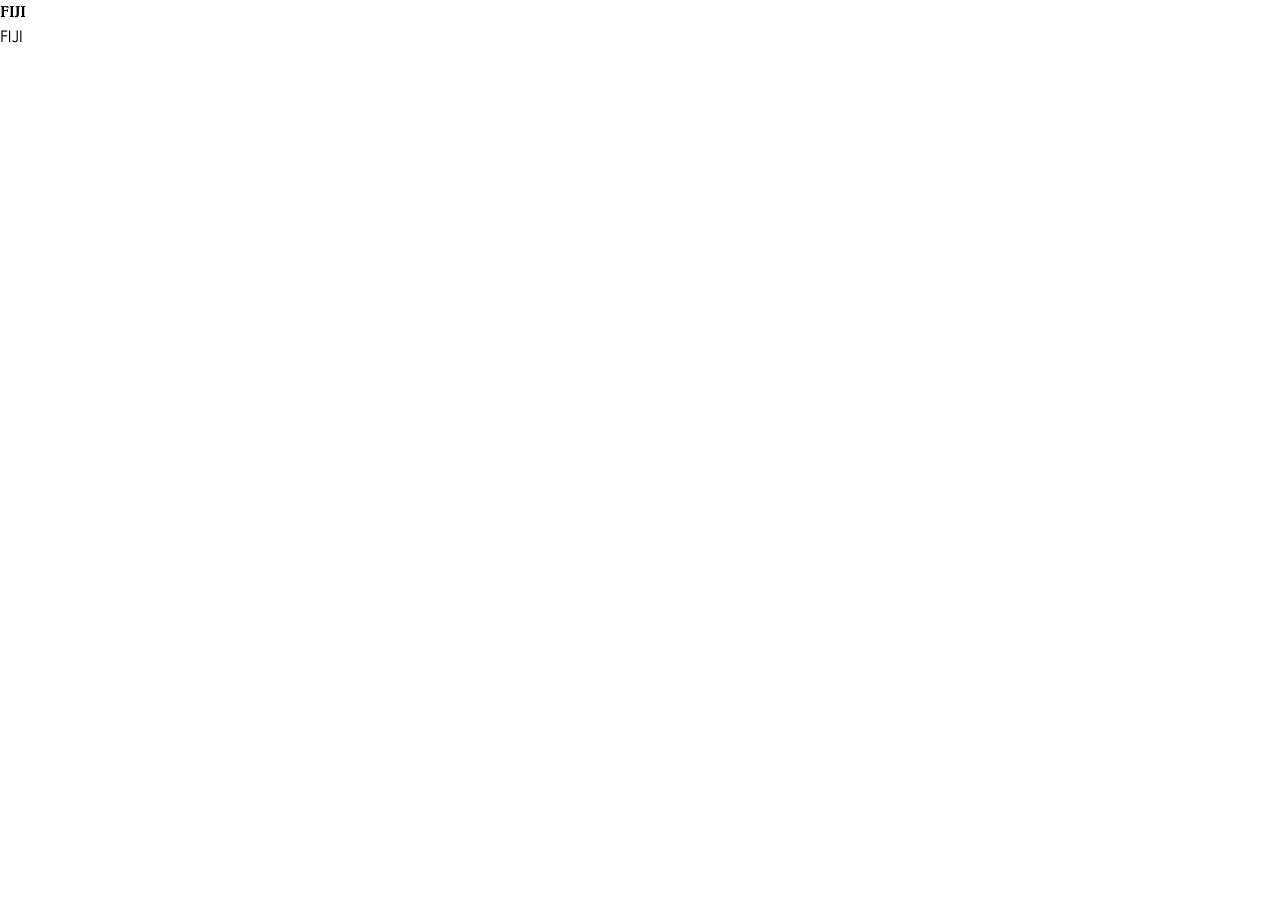
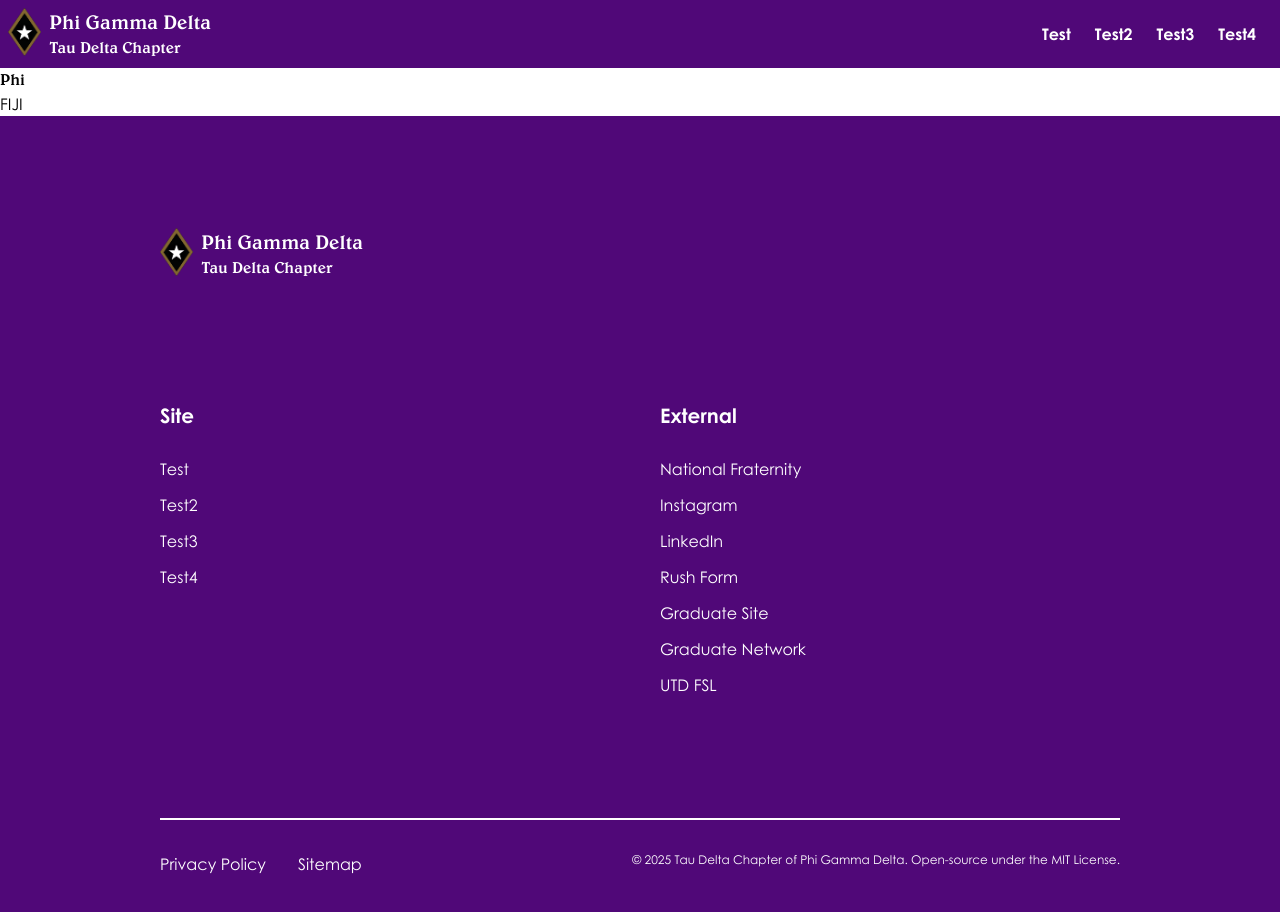
Before and after one commit to utdfiji/website, a Next.js app: page / in a window 1280 px wide. Shown: the top 912 px of the page. Before the commit the page ends 800 px from the top, so only its background shows below. Built offline with nearby package versions, Linux system fonts and the light colour scheme.

Commit message:
Navbar and Footer

```diff
--- a/src/app/page.tsx
+++ b/src/app/page.tsx
@@ -1,10 +1,15 @@
 import React from 'react';
+
+import Footer from '@/components/Footer';
+import Navbar from '@/components/Navbar';
 
 export default function Home() {
   return (
     <>
-      <h1 className="font-display">FIJI</h1>
+      <Navbar />
+      <h1 className="font-display">Phi</h1>
       <p className="">FIJI</p>
+      <Footer />
     </>
   );
 }
--- /dev/null
+++ b/src/components/Footer.tsx
@@ -0,0 +1,107 @@
+import Link from 'next/link';
+import React from 'react';
+
+import Logo from './Logo';
+
+const groups = [
+  {
+    name: 'Site',
+    links: [
+      {
+        name: 'Test',
+        href: '/',
+      },
+      {
+        name: 'Test2',
+        href: '/',
+      },
+      {
+        name: 'Test3',
+        href: '/',
+      },
+      {
+        name: 'Test4',
+        href: '/',
+      },
+    ],
+  },
+  {
+    name: 'External',
+    links: [
+      {
+        name: 'National Fraternity',
+        href: 'https://phigam.org/',
+      },
+      {
+        name: 'Instagram',
+        href: 'https://www.instagram.com/utdfiji/',
+      },
+      {
+        name: 'LinkedIn',
+        href: 'https://www.linkedin.com/company/phigammadelta-taudelta/',
+      },
+      {
+        name: 'Rush Form',
+        href: 'http://bit.ly/rushutdfiji',
+      },
+      {
+        name: 'Graduate Site',
+        href: 'https://fiji-tau-delta-chapter.square.site/',
+      },
+      {
+        name: 'Graduate Network',
+        href: 'https://www.linkedin.com/groups/12942338/',
+      },
+      {
+        name: 'UTD FSL',
+        href: 'https://gogreek.utdallas.edu/',
+      },
+    ],
+  },
+];
+
+export default function Footer() {
+  return (
+    <footer className="bg-purple text-white w-full h-screen pb-10 md:px-40 px-8 pt-16 sm:pt-28 flex flex-col justify-between">
+      <Logo />
+      <div className="grid grid-cols-2 gap-10">
+        {groups.map((group) => (
+          <div key={group.name} className="flex flex-col items-start gap-3">
+            <h3 className="text-xl font-semibold mb-4">{group.name}</h3>
+            {group.links.map((link) => (
+              <Link
+                key={link.name}
+                className="underline decoration-transparent hover:decoration-inherit transition"
+                href={link.href}
+              >
+                {link.name}
+              </Link>
+            ))}
+          </div>
+        ))}
+      </div>
+      <div>
+        <div className="border-t-2 border-white" />
+        <div className="flex md:flex-row flex-col justify-between gap-8 pt-8">
+          <div className="flex gap-x-8 gap-y-1 justify-around md:justify-normal flex-wrap">
+            <Link
+              className="underline decoration-transparent hover:decoration-inherit transition"
+              href="/legal/privacy-policy.txt"
+            >
+              Privacy Policy
+            </Link>
+            <Link
+              className="underline decoration-transparent hover:decoration-inherit transition"
+              href="/sitemap.xml"
+            >
+              Sitemap
+            </Link>
+          </div>
+          <p className="md:text-right text-center text-xs">
+            © 2025 Tau Delta Chapter of Phi Gamma Delta. Open-source under the MIT License.
+          </p>
+        </div>
+      </div>
+    </footer>
+  );
+}
--- /dev/null
+++ b/src/components/Logo.tsx
@@ -0,0 +1,17 @@
+import Image from 'next/image';
+import Link from 'next/link';
+import React from 'react';
+
+import Diamond from '@/../public/diamond.png';
+
+export default function Logo() {
+  return (
+    <Link href="/" className="flex gap-2 mr-auto">
+      <Image src={Diamond} alt="" width={40} height={40} className="h-12 w-auto" />
+      <div className="font-display flex flex-col">
+        <h1 className="text-xl">Phi Gamma Delta</h1>
+        <h2 className="text-md">Tau Delta Chapter</h2>
+      </div>
+    </Link>
+  );
+}
--- /dev/null
+++ b/src/components/Navbar.tsx
@@ -0,0 +1,42 @@
+import Link from 'next/link';
+import React from 'react';
+
+import Logo from './Logo';
+
+const links = [
+  {
+    name: 'Test',
+    href: '/',
+  },
+  {
+    name: 'Test2',
+    href: '/',
+  },
+  {
+    name: 'Test3',
+    href: '/',
+  },
+  {
+    name: 'Test4',
+    href: '/',
+  },
+];
+
+export default function Navbar() {
+  return (
+    <nav className="w-full bg-purple text-white flex flex-wrap gap-2 items-center p-2 pr-6">
+      <Logo />
+      <div className="flex flex-wrap gap-6">
+        {links.map((link) => (
+          <Link
+            key={link.name}
+            href={link.href}
+            className="font-bold underline decoration-transparent hover:decoration-inherit transition"
+          >
+            {link.name}
+          </Link>
+        ))}
+      </div>
+    </nav>
+  );
+}
```
Also changed, not shown: public/diamond.png (added), public/legal/privacy-policy.txt (added).
